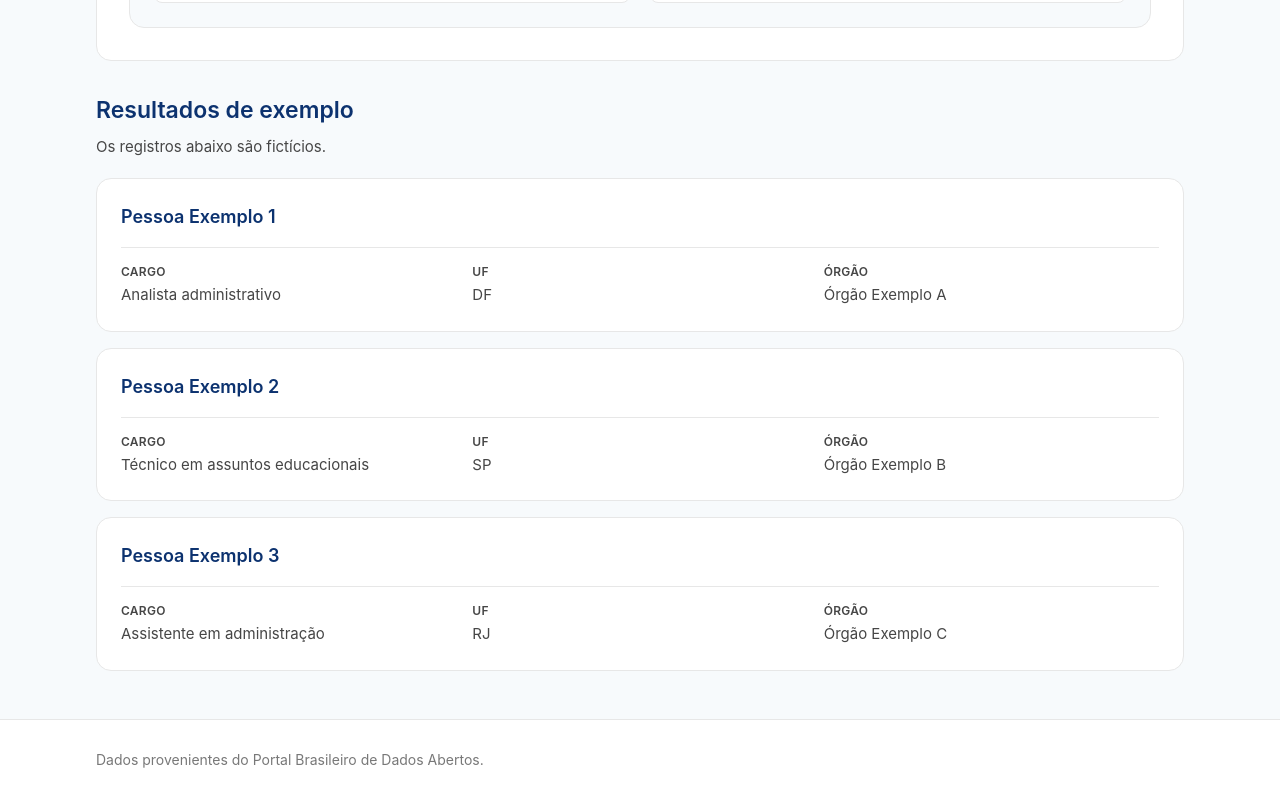
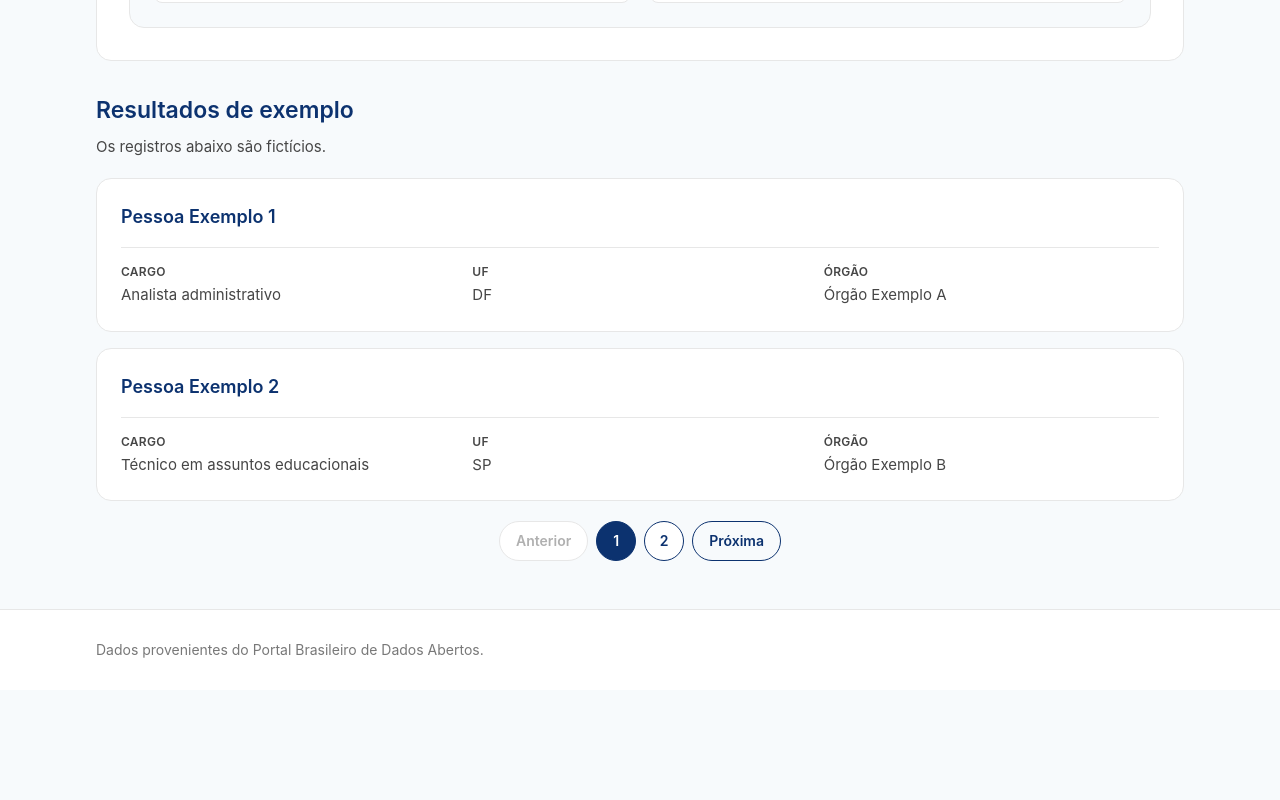
Before and after one commit to marcoscfreitas/spi-ii-3bim, a React (Vite) app in the folder frontend/: page / in a window 1280 px wide. Shown: the part 502-1302 px from the top of the page. After the commit the page ends 1192 px from the top, so only its background shows below. Built offline with nearby package versions, Linux system fonts and the light colour scheme.

Commit message:
PROJ-36 feat(frontend): cria paginacao com dados ficticios

```diff
--- /dev/null
+++ b/frontend/src/components/Pagination.tsx
@@ -0,0 +1,58 @@
+interface PaginationProps {
+  currentPage: number
+  totalPages: number
+  onPageChange: (page: number) => void
+}
+
+const buttonClassName =
+  'min-h-10 rounded-pill border border-primary px-4 text-sm font-semibold text-primary transition-colors hover:bg-primary hover:text-white disabled:cursor-not-allowed disabled:border-border disabled:bg-surface disabled:text-disabled'
+
+export function Pagination({
+  currentPage,
+  totalPages,
+  onPageChange,
+}: PaginationProps) {
+  const pages = Array.from({ length: totalPages }, (_, index) => index + 1)
+
+  return (
+    <nav
+      aria-label="Paginação dos resultados"
+      className="mt-5 flex flex-wrap items-center justify-center gap-2"
+    >
+      <button
+        className={buttonClassName}
+        disabled={currentPage === 1}
+        onClick={() => onPageChange(currentPage - 1)}
+        type="button"
+      >
+        Anterior
+      </button>
+
+      {pages.map((page) => (
+        <button
+          aria-current={page === currentPage ? 'page' : undefined}
+          aria-label={`Página ${page}`}
+          className={`size-10 rounded-pill border text-sm font-semibold transition-colors ${
+            page === currentPage
+              ? 'border-primary bg-primary text-white'
+              : 'border-primary bg-surface text-primary hover:bg-primary-hover hover:text-white'
+          }`}
+          key={page}
+          onClick={() => onPageChange(page)}
+          type="button"
+        >
+          {page}
+        </button>
+      ))}
+
+      <button
+        className={buttonClassName}
+        disabled={currentPage === totalPages}
+        onClick={() => onPageChange(currentPage + 1)}
+        type="button"
+      >
+        Próxima
+      </button>
+    </nav>
+  )
+}
--- a/frontend/src/components/ResultsList.tsx
+++ b/frontend/src/components/ResultsList.tsx
@@ -1,3 +1,6 @@
+import { useState } from 'react'
+import { Pagination } from './Pagination'
+
 const resultadosMockados = [
   {
     id: 1,
@@ -22,7 +25,17 @@ const resultadosMockados = [
   },
 ]
 
+const itensPorPagina = 2
+
 export function ResultsList() {
+  const [currentPage, setCurrentPage] = useState(1)
+  const totalPages = Math.ceil(resultadosMockados.length / itensPorPagina)
+  const firstItem = (currentPage - 1) * itensPorPagina
+  const resultadosDaPagina = resultadosMockados.slice(
+    firstItem,
+    firstItem + itensPorPagina,
+  )
+
   return (
     <section aria-labelledby="results-title" className="mt-8">
       <h2 id="results-title" className="text-[23px] font-semibold text-primary">
@@ -32,7 +45,7 @@ export function ResultsList() {
         Os registros abaixo são fictícios.
       </p>
       <ul className="mt-5 grid gap-4">
-        {resultadosMockados.map((resultado) => (
+        {resultadosDaPagina.map((resultado) => (
           <li
             key={resultado.id}
             className="rounded-panel border border-border bg-surface p-5 sm:p-6"
@@ -67,6 +80,11 @@ export function ResultsList() {
           </li>
         ))}
       </ul>
+      <Pagination
+        currentPage={currentPage}
+        onPageChange={setCurrentPage}
+        totalPages={totalPages}
+      />
     </section>
   )
 }
```
